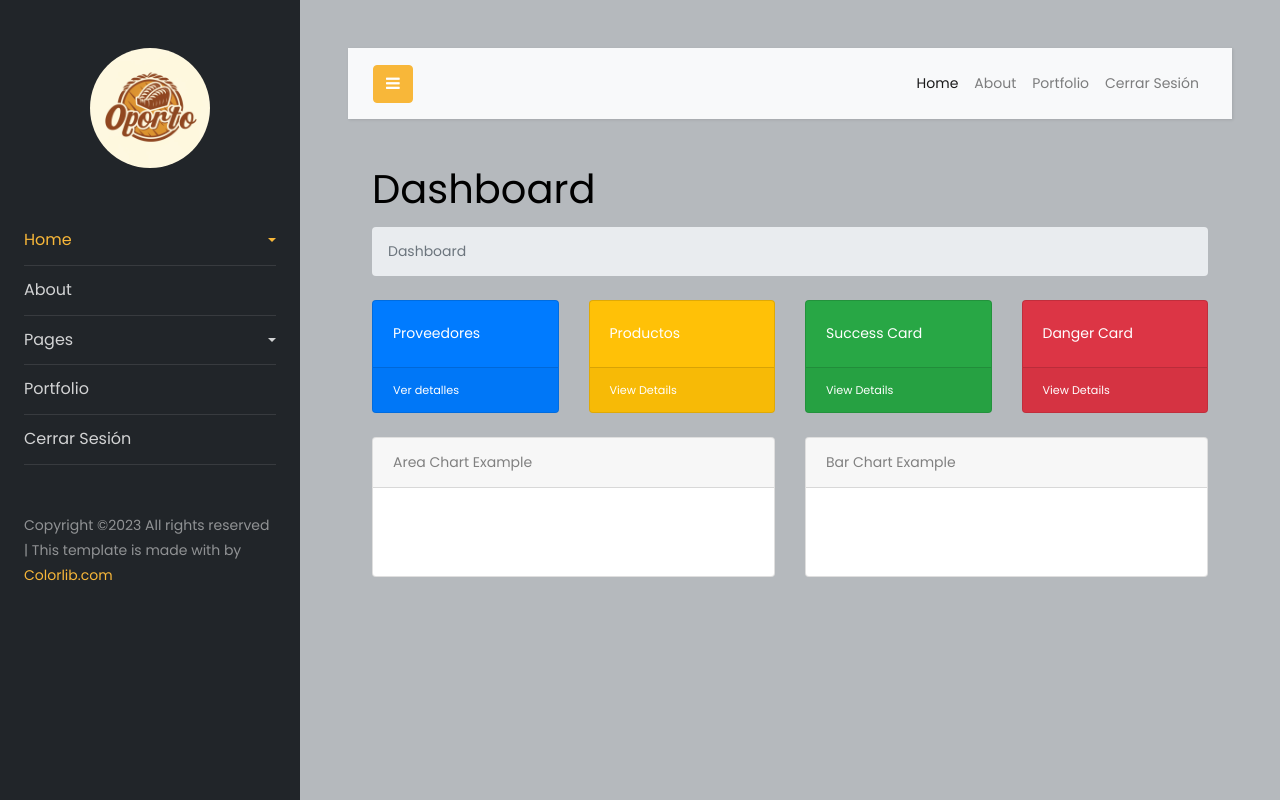
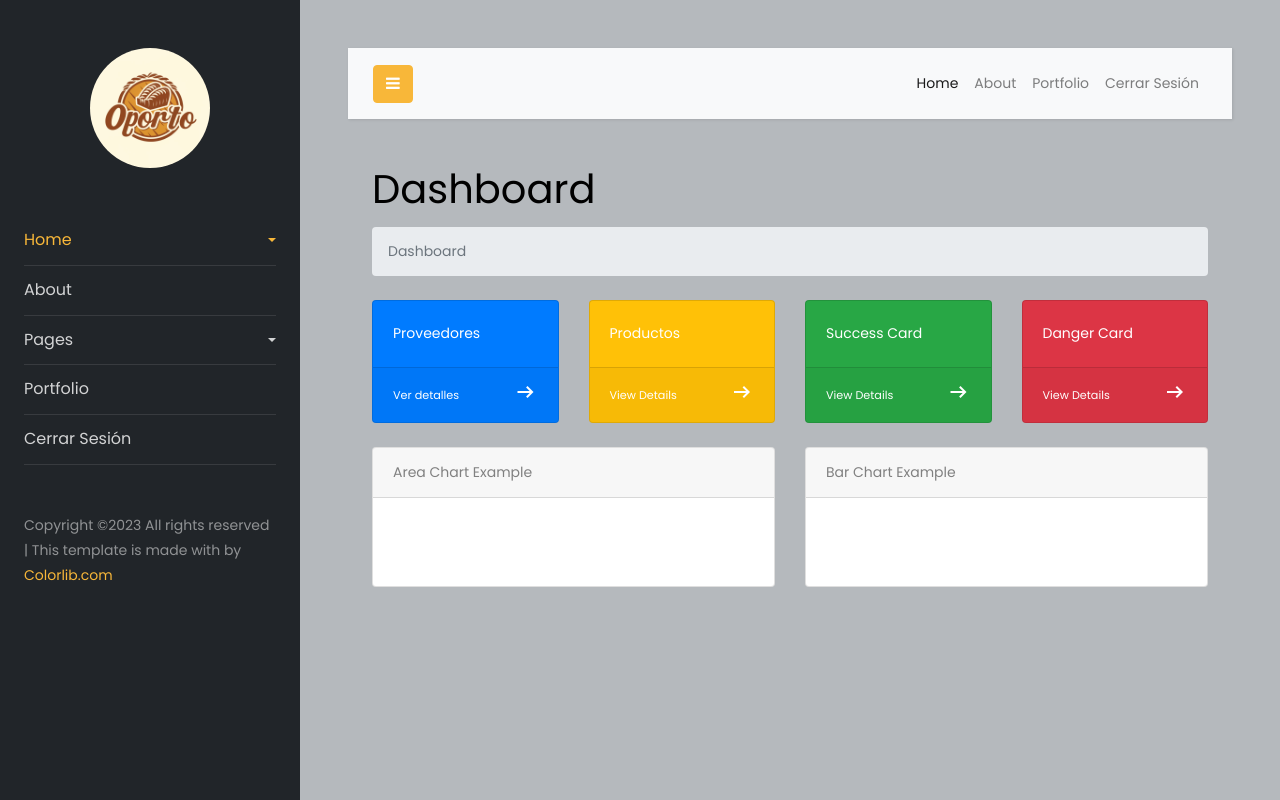
Before and after one commit to simonpinilla/Inventario-Ing-Software, a Django app: page /dashboard/ in a window 1280 px wide. Run offline with Django 4.2, Linux system fonts and the light colour scheme; some libraries are stand-ins or nearby versions.

Commit message:
arreglo dashboard y container productos

```diff
--- a/INVENTARIO/templates/dashboard.html
+++ b/INVENTARIO/templates/dashboard.html
@@ -12,7 +12,9 @@
                 <div class="card-body">Proveedores</div>
                 <div class="card-footer d-flex align-items-center justify-content-between">
                     <a class="small text-white stretched-link" href="{% url 'proveedores'%}">Ver detalles</a>
-                    <div class="small text-white"><i class="fas fa-angle-right"></i></div>
+                    <div class="small text-white"><span class="material-symbols-outlined">
+                        arrow_right_alt
+                        </span></div>
                 </div>
             </div>
         </div>
@@ -21,7 +23,9 @@
                 <div class="card-body">Productos</div>
                 <div class="card-footer d-flex align-items-center justify-content-between">
                     <a class="small text-white stretched-link" href="{% url 'productos'%}">View Details</a>
-                    <div class="small text-white"><i class="fas fa-angle-right"></i></div>
+                    <div class="small text-white"><span class="material-symbols-outlined">
+                        arrow_right_alt
+                        </span></div>
                 </div>
             </div>
         </div>
@@ -30,7 +34,9 @@
                 <div class="card-body">Success Card</div>
                 <div class="card-footer d-flex align-items-center justify-content-between">
                     <a class="small text-white stretched-link" href="#">View Details</a>
-                    <div class="small text-white"><i class="fas fa-angle-right"></i></div>
+                    <div class="small text-white"><span class="material-symbols-outlined">
+                        arrow_right_alt
+                        </span></div>
                 </div>
             </div>
         </div>
@@ -39,7 +45,9 @@
                 <div class="card-body">Danger Card</div>
                 <div class="card-footer d-flex align-items-center justify-content-between">
                     <a class="small text-white stretched-link" href="#">View Details</a>
-                    <div class="small text-white"><i class="fas fa-angle-right"></i></div>
+                    <div class="small text-white"><span class="material-symbols-outlined">
+                        arrow_right_alt
+                        </span></i></div>
                 </div>
             </div>
         </div>
--- a/INVENTARIO/templates/layout/app2.html
+++ b/INVENTARIO/templates/layout/app2.html
@@ -6,6 +6,7 @@
     <meta name="viewport" content="width=device-width, initial-scale=1, shrink-to-fit=no">
 
     <link href="https://fonts.googleapis.com/css?family=Poppins:300,400,500,600,700,800,900" rel="stylesheet">
+    <link rel="stylesheet" href="https://fonts.googleapis.com/css2?family=Material+Symbols+Outlined:opsz,wght,FILL,GRAD@24,400,0,0" />
 
 		<link rel="stylesheet" href="https://stackpath.bootstrapcdn.com/font-awesome/4.7.0/css/font-awesome.min.css">
 		<link rel="stylesheet" href="../../static/css/style.css">
--- a/INVENTARIO/templates/productos.html
+++ b/INVENTARIO/templates/productos.html
@@ -1,6 +1,7 @@
 {% extends 'layout/app2.html' %}
 {% load static %}
 {% block body %}
+<div class="container-fluid px-4">
   <h2 class="mb-4">Productos</h2>
   <table class="table table-striped">
       <thead class="table-dark">
@@ -11,7 +12,6 @@
           <th scope="col">Categoria</th>
           <th scope="col">Precio</th>
           <th scope="col">Proveedor</th>
-        <th></th>
           <th></th>
 
         </tr>
@@ -50,11 +50,12 @@
                 </div>
               </div>
             </div>
-          <td></td>
+
         </tr>
 
         {% endfor %}
     </tbody>
     </table>
     <a class="btn btn-primary" href="{% url 'agregarProducto'  %}" >Agregar</a>
+</div>
 {% endblock %}
--- a/INVENTARIO/templates/prove.html
+++ b/INVENTARIO/templates/prove.html
@@ -1,9 +1,10 @@
 {% extends 'layout/app2.html' %}
 {% load static %}
 {% block body %}
+<div class="container-fluid px-4">
   <h2 class="mb-4">Proveedores</h2>
   <table class="table table-striped">
-    <thead>
+      <thead class="table-dark">
         <tr>
           <th scope="col">ID</th>
           <th scope="col">Nombre</th>
@@ -11,7 +12,7 @@
           <th scope="col">Dirección</th>
           <th scope="col">Ciudad</th>
           <th></th>
-        <th></th>
+
         </tr>
       </thead>
       <tbody>
@@ -53,5 +54,6 @@
     </tbody>
     </table>
     <a class="btn btn-primary" href="{% url 'agregar_proveedor'  %}" >Agregar</a>
+</div>
 
 {% endblock %}
```
Lines whose indentation alone changed are shown as unchanged.
